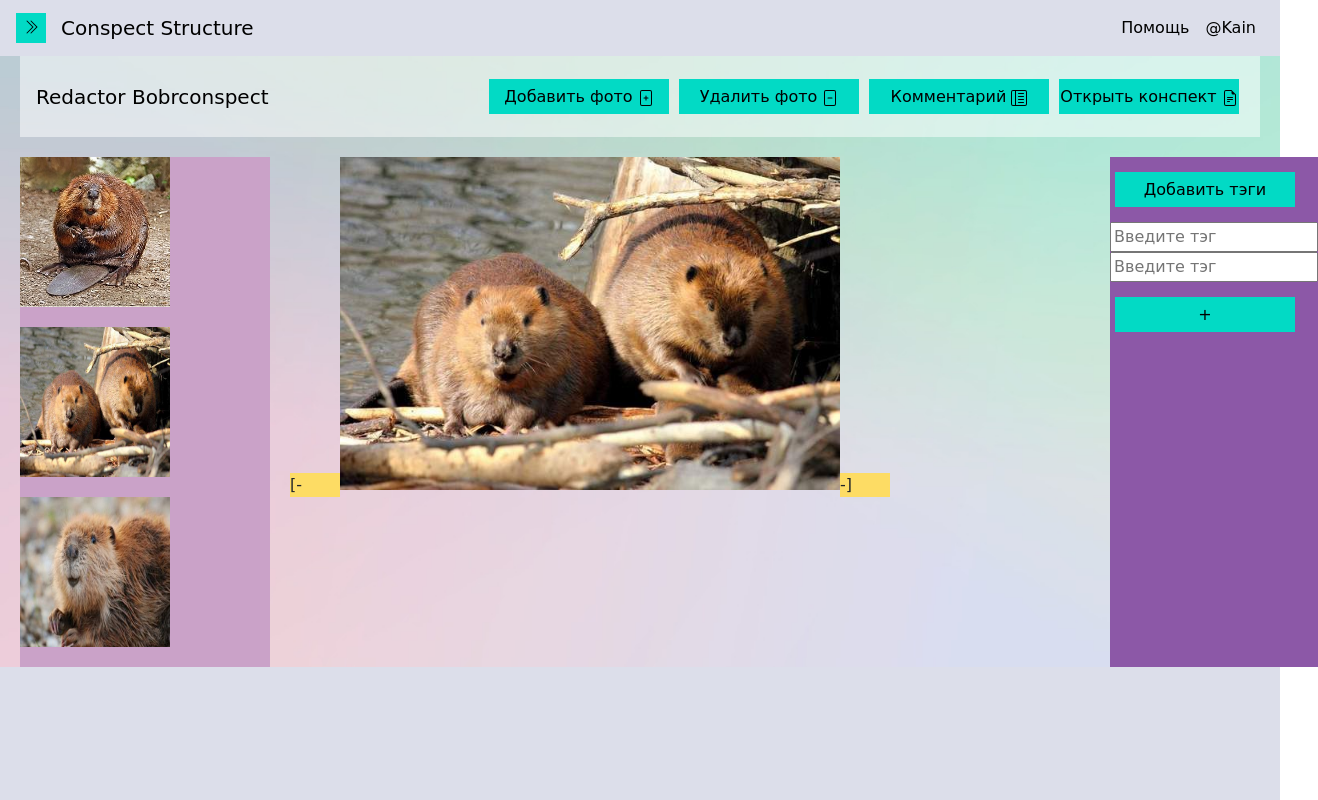
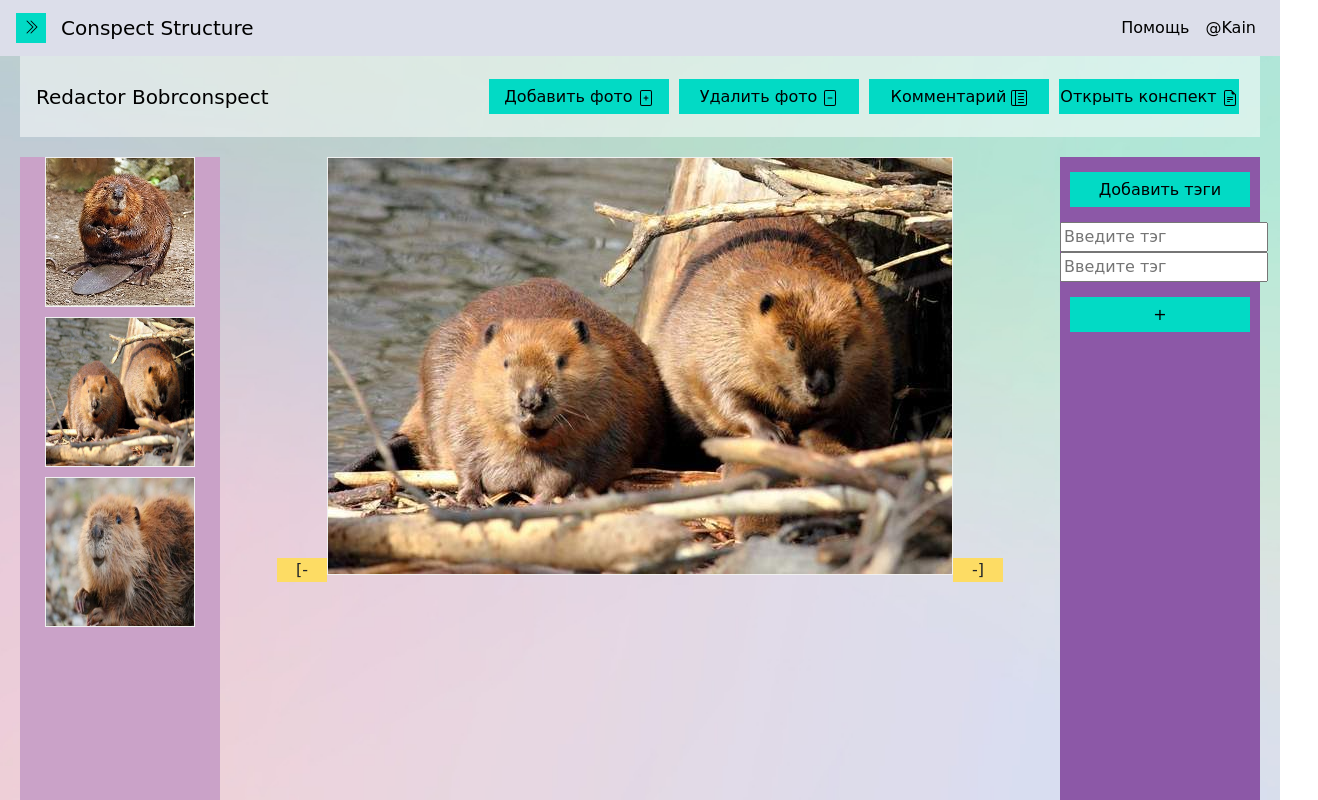
Before and after one commit to AndreyKondakovGW/ReactTest, a React (Create React App) app: page /redactor/Bobrconspect in a window 1280 px wide. Shown: the top 800 px of the page, 1318 px wide, since content can reach past the window. Built offline with nearby package versions, Linux system fonts and the light colour scheme.

Commit message:
almost added responsibility to redactor

```diff
--- /dev/null
+++ b/src/components/Contentbox/Contentbox.jsx
@@ -0,0 +1,51 @@
+import React from 'react';
+import { NavLink } from 'react-router-dom';
+
+import styled from 'styled-components';
+const StyledContentbox = styled.div`
+font-size: 1em;
+display: block;
+margin-top:15px;
+margin-bottom: 15px;
+
+text-align: center;
+a {
+    background-color:#02dac5;
+    padding: 0 0 0 0;
+    text-decoration: none;
+    color: black;
+    font-size: 1rem;
+    display: block;
+    text-align:center;
+
+    margin-left: 15px;
+    margin-right: 15px;
+width:180px;
+height:35px;
+    transition-property: color;
+    transition-duration: 1s;
+    transition-timing-function: ease;
+    text-align: center;
+}
+a:hover{
+    background-color:#018786;
+    color: #f1f1f1;
+}
+
+
+`;
+
+class Contentbox extends React.Component{
+    render(){
+    return (
+<StyledContentbox>
+        <NavLink to={this.props.path}>
+            {this.props.text}
+        </NavLink>
+</StyledContentbox>
+
+    )
+    }
+}
+
+export default Contentbox;
--- a/src/components/Main/Redactor/Redactor.jsx
+++ b/src/components/Main/Redactor/Redactor.jsx
@@ -76,6 +76,7 @@ class Redactor extends React.Component{
                 <div className={s.scrolbar}>
                     {this.ConspectPhotos()}
                 </div>
+
                 <div className={s.photoviewer}>
                     <div className ={s.button} onClick={this.props.ChangeCurPR}> [- </div>
                     <div className = {s.foto} >
@@ -83,6 +84,7 @@ class Redactor extends React.Component{
                     </div>
                     <div className ={s.button} onClick={this.props.ChangeCurPL}> -] </div>
                 </div>
+
                 <div className ={s.tagbar}>
                     <TagsForm/>
                 </div>
--- a/src/components/Main/Redactor/Redactor.module.css
+++ b/src/components/Main/Redactor/Redactor.module.css
@@ -1,51 +1,60 @@
 .wrapper{
-  display: grid;
+margin-top:20px ;
+width:100%;
+height: 100vh;
+  display:  inline-grid;
   grid-template-areas:
   "scrolbar photo tags";
-  grid-column-gap: 20px;
-  grid-template-columns: 250px 800px 1fr;
-  margin-top:20px ;
+  grid-column-gap: 10px;
+  grid-template-columns: 200px 1fr 200px;
+  text-align: center;
+  vertical-align: middle;
 }
 
 
 .scrolbar{
     grid-area: scrolbar;
+    overflow-x: scroll;
     overflow-y: scroll;
     background-color: rgb(202, 162, 200);
+
 }
-
 .photoviewer{
     grid-area: photo;
+
 }
-
 .tagbar{
     grid-area: tags;
     background-color: rgb(140, 88, 167);
+
 }
+
 .foto{
     display: inline-block;
+    border-style: solid;
+    border-width: 1px;
+    border-color: #f1f1f1;
+
 }
-
-
 .foto img{
     display:block;
-    width: 500px;
+    width: 100%;
 }
-
 .button{
     display: inline-block;
     background-color: #fddc64;
     width: 50px;
-    margin-top: 100px;
-    margin-bottom: 100px;
+
 }
 .button:hover{
 	background-color:#8f84be;
 	color: rgb(255, 255, 255);
 }
-
 .item img{
-    margin-bottom: 20px;
+    margin-bottom: 10px;
     height: 150px;
     width: 150px;
+    border-style: solid;
+    border-width: 1px;
+    border-color: #f1f1f1;
 }
```
Also changed, not shown: src/components/Main/NavBar/NavBar.jsx (+5 -6 lines).
